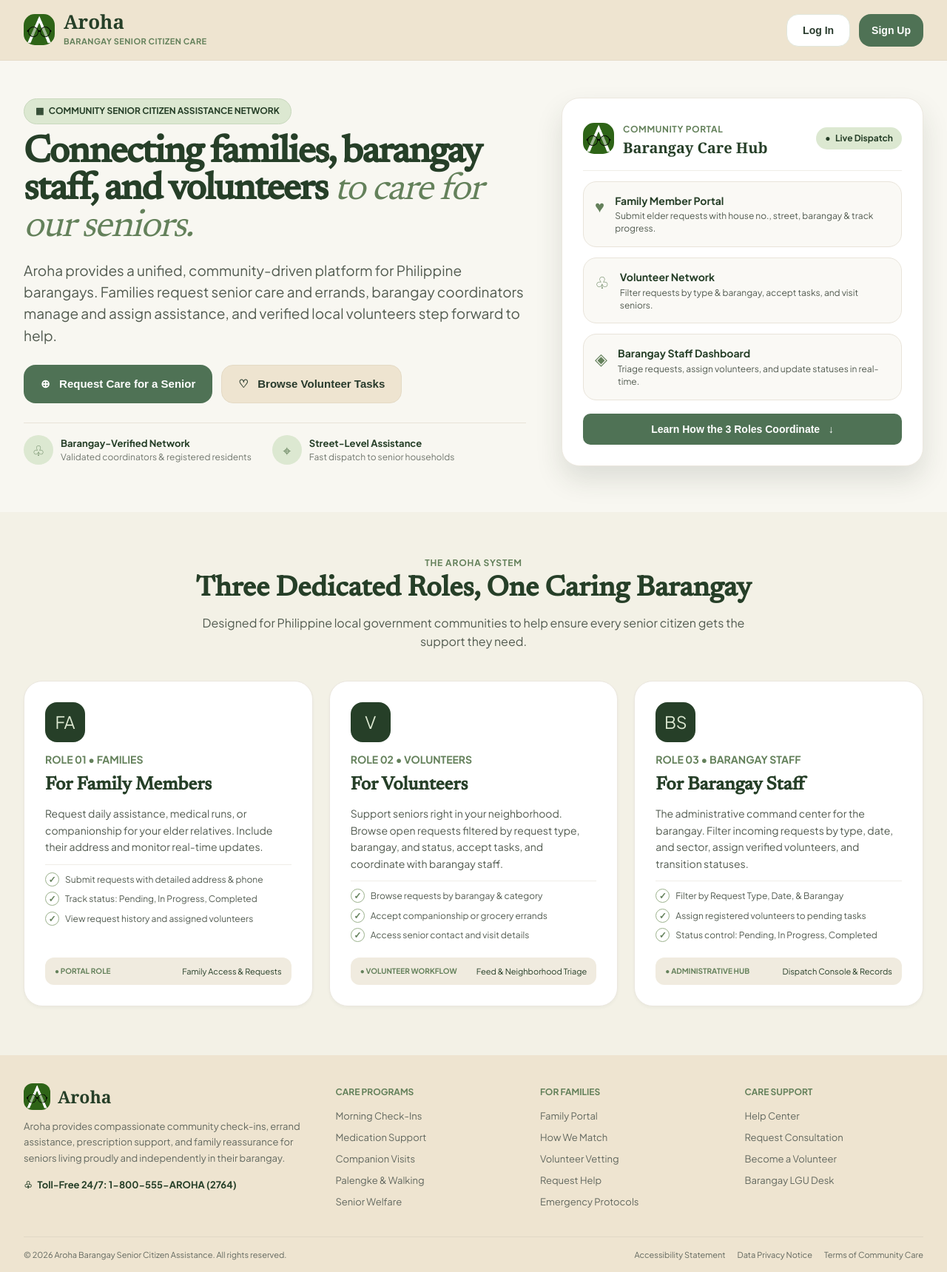
After one commit to JLxav/Aroha, a Django app: page /Aroha/ in a window 1280 px wide. The commit adds this page. Shown: the whole page at 74% size. Run offline with Django 5.2, Linux system fonts and the light colour scheme.

Commit message:
Front-end 1.0

```diff
--- a/aroha_app/templates/barangay/request_detail.html
+++ b/aroha_app/templates/barangay/request_detail.html
@@ -1,4 +1,4 @@
-{% extends "base.html" %}
+{% extends "homepage.html" %}
 {% block title %}Request detail - Aroha{% endblock %}
 {% block body_class %}site-page{% endblock %}
 {% block card_class %}wide{% endblock %}
--- a/aroha_app/templates/barangay/request_list.html
+++ b/aroha_app/templates/barangay/request_list.html
@@ -1,4 +1,4 @@
-{% extends "base.html" %}
+{% extends "homepage.html" %}
 {% block title %}Barangay requests - Aroha{% endblock %}
 {% block body_class %}site-page{% endblock %}
 {% block card_class %}wide{% endblock %}
--- a/aroha_app/templates/base.html
+++ b/aroha_app/templates/homepage.html
@@ -1,3 +1,4 @@
+{% load static %}
 <!DOCTYPE html>
 <html lang="en">
 <head>
@@ -11,6 +12,9 @@
     :root { --ink:#283a2c; --muted:#758174; --green:#4f7255; --green-dark:#38563e; --green-pale:#e8efe5; --paper:#f3f3ed; --white:#fff; --line:#e1e7dc; --shadow:0 14px 38px rgba(40,58,44,.08); }
     * { box-sizing:border-box; }
     body { margin:0; min-height:100vh; padding:32px 20px; background:var(--paper); color:var(--ink); font:16px/1.55 Arial,Helvetica,sans-serif; }
+    body.auth-page { position:relative; isolation:isolate; display:grid; min-height:100vh; place-items:center; padding:32px 20px; overflow-x:hidden; background:transparent; }
+    body.auth-page::before { position:fixed; z-index:0; inset:0; content:""; background:linear-gradient(135deg,rgba(238,228,208,.42),rgba(73,94,66,.24)),url("{% static 'aroha/images/oldpeople.jpg' %}") center/cover no-repeat; filter:blur(2px); transform:scale(1.015); }
+    body.auth-page > .card { position:relative; z-index:1; width:min(100%,460px); max-width:460px; margin:0; padding:0; border:0; background:transparent; box-shadow:none; }
     .card { width:100%; max-width:520px; margin:30px auto; padding:36px; background:var(--white); border:1px solid var(--line); border-radius:20px; box-shadow:var(--shadow); }
     .card.wide { max-width:1440px; min-height:calc(100vh - 64px); padding:36px 42px; }
     h1,h2,h3,p { margin-top:0; }
@@ -21,7 +25,7 @@
     a:hover { text-decoration:underline; }
     .topbar { display:flex; align-items:center; justify-content:space-between; gap:18px; margin-bottom:30px; }
     .brand { display:flex; align-items:center; gap:12px; }
-    .brand-mark { display:grid; width:42px; height:42px; place-items:center; border-radius:14px; background:var(--green-pale); color:var(--green-dark); font-size:21px; font-weight:700; }
+    .brand-mark { display:grid; width:42px; height:42px; place-items:center; border-radius:14px; background:var(--green-dark) url("/static/aroha/images/aroha-logo.png?v=2") center/cover no-repeat; color:transparent; font-size:0; font-weight:700; }
     .brand-name { margin:0; font-size:18px; }
     .nav { display:flex; align-items:center; justify-content:flex-end; flex-wrap:wrap; gap:9px; }
     .btn, button { display:inline-flex; align-items:center; justify-content:center; min-height:42px; padding:10px 16px; border:1px solid transparent; border-radius:10px; background:var(--green); color:white; font:600 14px Arial, sans-serif; cursor:pointer; text-decoration:none; transition:background .15s, transform .15s; }
@@ -60,7 +64,7 @@
     body.site-page h1 { font-family:"Newsreader",Georgia,serif; font-weight:400; }
     body.site-page .subtitle, body.site-page .meta { color:#667064; }
     body.site-page .brand-name { color:var(--green); }
-    body.site-page .brand-mark { border-radius:10px; background:var(--green-dark); color:#fff; }
+    body.site-page .brand-mark { border-radius:10px; background:var(--green-dark) url("/static/aroha/images/aroha-logo.png?v=2") center/cover no-repeat; color:transparent; }
     body.site-page .request-card { background:var(--green-pale); border-color:transparent; border-radius:10px; box-shadow:none; }
     body.site-page .empty-state, body.site-page .detail-list { background:var(--green-pale); border-color:transparent; border-radius:10px; }
     body.site-page .status { background:#E5E9DE; color:var(--green-dark); }
--- /dev/null
+++ b/aroha_app/templates/landing.html
@@ -0,0 +1,110 @@
+{% extends "homepage.html" %}
+{% block title %}Homepage | Aroha{% endblock %}
+{% block body_class %}homepage{% endblock %}
+{% block card_class %}homepage-shell{% endblock %}
+{% block content %}
+<style>
+  body.homepage { --forest:#263f28; --leaf:#64815b; --sage:#dce8d1; --cream:#eee4d0; --paper:#f8f7f1; --text:#525b50; --border:#ece8df; margin:0; padding:0; background:var(--paper); color:var(--text); font-family:"Plus Jakarta Sans",Arial,sans-serif; }
+  body.homepage .homepage-shell { max-width:none; min-height:0; margin:0; padding:0; overflow:hidden; border:0; border-radius:0; background:var(--paper); box-shadow:none; }
+  .home-header { display:flex; align-items:center; justify-content:space-between; min-height:82px; padding:14px max(32px,calc((100% - 1536px)/2)); background:var(--cream); border-bottom:1px solid #e5dcc8; }
+  .home-brand { display:flex; align-items:center; gap:12px; color:var(--forest); }
+  .home-mark { display:grid; width:42px; height:42px; place-items:center; border-radius:15px; background:var(--forest) url("/static/aroha/images/aroha-logo.png?v=2") center/cover no-repeat; color:transparent; font-size:0; }
+  .home-brand strong { display:block; font:700 26px/1 Georgia,"Newsreader",serif; }
+  .home-brand small { display:block; margin-top:5px; color:var(--leaf); font-size:11px; font-weight:700; letter-spacing:.04em; }
+  .home-nav { display:flex; gap:12px; }
+  .home-nav .btn { min-width:86px; min-height:44px; border-radius:16px; }
+  .home-main { max-width:1536px; margin:0 auto; }
+  .hero { display:grid; grid-template-columns:1.25fr .9fr; align-items:center; gap:48px; padding:50px 32px 62px; }
+  .eyebrow { display:inline-flex; align-items:center; gap:9px; margin-bottom:14px; padding:7px 15px; border:1px solid #c8d8bd; border-radius:999px; background:var(--sage); color:var(--forest); font-size:12px; font-weight:700; }
+  .hero h1 { max-width:850px; margin:0 0 18px; color:var(--forest); font:700 clamp(38px,4vw,58px)/.98 "Newsreader",Georgia,serif; letter-spacing:-.035em; }
+  .hero h1 em { color:var(--leaf); font-weight:400; }
+  .hero-copy { max-width:720px; margin:0; font-size:19px; line-height:1.55; }
+  .hero-actions { display:flex; flex-wrap:wrap; gap:12px; margin:25px 0 26px; }
+  .hero-actions .btn { min-height:52px; padding:13px 22px; border-radius:16px; font-size:15px; }
+  .hero-actions .btn.secondary { background:#eee4d0; border-color:#e4dac5; }
+  .trust-row { display:flex; flex-wrap:wrap; gap:20px 28px; padding-top:16px; border-top:1px solid #e8e3d8; }
+  .trust-item { display:flex; align-items:center; gap:10px; font-size:12px; }
+  .trust-icon { display:grid; width:40px; height:40px; flex:none; place-items:center; border-radius:50%; background:var(--sage); color:var(--leaf); font-size:19px; }
+  .trust-item strong { display:block; color:var(--forest); font-size:13px; }
+  .trust-item span:last-child { color:#71776e; }
+  .hub-card { padding:28px; border:1px solid var(--border); border-radius:24px; background:#fff; box-shadow:0 18px 36px rgba(42,53,39,.13); }
+  .hub-head { display:flex; align-items:center; gap:12px; padding-bottom:17px; border-bottom:1px solid #efede7; }
+  .hub-head .home-mark { width:42px; height:42px; }
+  .hub-title small { color:var(--leaf); font-size:12px; font-weight:700; letter-spacing:.05em; }
+  .hub-title strong { display:block; color:var(--forest); font:700 20px Georgia,serif; }
+  .live-pill { margin-left:auto; padding:6px 12px; border-radius:99px; background:var(--sage); color:var(--forest); font-size:12px; font-weight:700; white-space:nowrap; }
+  .hub-row { display:flex; gap:14px; margin-top:14px; padding:15px; border:1px solid #e9e4da; border-radius:18px; background:#faf9f5; }
+  .hub-icon { color:var(--leaf); font-size:22px; }
+  .hub-row strong { display:block; color:var(--forest); font-size:14px; }
+  .hub-row p { margin:2px 0 0; font-size:12px; line-height:1.4; }
+  .hub-link { display:flex; justify-content:center; width:100%; margin-top:18px; }
+  .roles { padding:60px 32px 66px; background:#f3f1e6; text-align:center; }
+  .roles-kicker { margin:0 0 4px; color:var(--leaf); font-size:12px; font-weight:700; letter-spacing:.07em; }
+  .roles h2 { margin:0; color:var(--forest); font:700 clamp(30px,3vw,42px)/1.15 "Newsreader",Georgia,serif; }
+  .roles-intro { max-width:740px; margin:12px auto 40px; }
+  .role-grid { display:grid; grid-template-columns:repeat(3,minmax(0,1fr)); gap:22px; text-align:left; }
+  .role-card { display:flex; min-height:440px; flex-direction:column; padding:28px; border:1px solid #ebe7df; border-radius:25px; background:white; box-shadow:0 2px 4px rgba(35,50,35,.04); }
+  .role-icon { display:grid; width:54px; height:54px; place-items:center; margin-bottom:12px; border-radius:16px; background:var(--forest); color:#dce8d1; font-size:23px; }
+  .role-label { margin:0 0 8px; color:var(--leaf); font-size:12px; font-weight:700; }
+  .role-card h3 { margin:0 0 14px; color:var(--forest); font:700 25px "Newsreader",Georgia,serif; }
+  .role-card p { margin:0 0 12px; font-size:14px; line-height:1.6; }
+  .role-points { margin:0; padding:10px 0 0; border-top:1px solid #efede7; list-style:none; }
+  .role-points li { margin:0 0 7px; font-size:12px; }
+  .role-points li::before { content:"✓"; display:inline-grid; width:17px; height:17px; place-items:center; margin-right:8px; border:1px solid #9cb28d; border-radius:50%; color:var(--leaf); font-weight:700; }
+  .role-tag { display:flex; align-items:center; justify-content:space-between; gap:8px; margin-top:auto; padding:10px 13px; border-radius:12px; background:#f0ebdf; color:var(--forest); font-size:11px; }
+  .role-tag strong { color:var(--leaf); font-size:10px; }
+  .home-footer { padding:38px max(32px,calc((100% - 1536px)/2)) 0; background:var(--cream); color:#62685f; }
+  .footer-top { display:grid; grid-template-columns:1.6fr repeat(3,1fr); gap:35px; padding-bottom:28px; }
+  .footer-about { max-width:460px; }
+  .footer-brand { display:flex; align-items:center; gap:10px; margin-bottom:12px; color:var(--forest); font:700 23px Georgia,serif; }
+  .footer-brand .home-mark { width:36px; height:36px; border-radius:12px; font-size:0; }
+  .footer-about p { margin:0 0 12px; font-size:13px; line-height:1.65; }
+  .footer-phone { color:var(--forest); font-size:13px; font-weight:700; }
+  .footer-column strong { display:block; margin:3px 0 12px; color:var(--leaf); font-size:12px; }
+  .footer-column a { display:block; margin:0 0 9px; color:#62685f; font-size:13px; }
+  .footer-bottom { display:flex; justify-content:space-between; gap:16px; padding:15px 0; border-top:1px solid #e1d8c5; font-size:11px; }
+  .footer-legal { display:flex; flex-wrap:wrap; gap:16px; }
+  .footer-legal a { color:#62685f; }
+  @media(max-width:900px) { .hero { grid-template-columns:1fr; gap:30px; } .hub-card { max-width:650px; } .role-grid { grid-template-columns:1fr 1fr; } .footer-top { grid-template-columns:1fr 1fr; } }
+  @media(max-width:600px) { .home-header { padding:12px 18px; } .home-brand strong { font-size:22px; } .home-brand small { font-size:9px; } .home-nav { gap:7px; } .home-nav .btn { min-width:0; padding:8px 12px; font-size:12px; } .hero { padding:35px 18px 42px; } .hero-copy { font-size:16px; } .hero h1 { font-size:42px; } .hero-actions .btn { width:100%; } .hub-card { padding:18px; border-radius:18px; } .live-pill { font-size:10px; padding:5px 8px; } .roles { padding:45px 18px; } .role-grid { grid-template-columns:1fr; gap:14px; } .role-card { min-height:390px; padding:22px; } .footer-top { grid-template-columns:1fr 1fr; gap:24px 18px; } .footer-about { grid-column:1/-1; } .home-footer { padding:30px 18px 0; } .footer-bottom { flex-direction:column; } }
+</style>
+<header class="home-header">
+  <a class="home-brand" href="{% url 'homepage' %}" aria-label="Aroha Homepage"><span class="home-mark">A</span><span><strong>Aroha</strong><small>BARANGAY SENIOR CITIZEN CARE</small></span></a>
+  <nav class="home-nav" aria-label="Account navigation"><a class="btn secondary" href="{% url 'login' %}">Log In</a><a class="btn" href="{% url 'signup' %}">Sign Up</a></nav>
+</header>
+<main class="home-main">
+  <section class="hero">
+    <div>
+      <div class="eyebrow">▦ &nbsp; COMMUNITY SENIOR CITIZEN ASSISTANCE NETWORK</div>
+      <h1>Connecting families, barangay staff, and volunteers <em>to care for our seniors.</em></h1>
+      <p class="hero-copy">Aroha provides a unified, community-driven platform for Philippine barangays. Families request senior care and errands, barangay coordinators manage and assign assistance, and verified local volunteers step forward to help.</p>
+      <div class="hero-actions"><a class="btn" href="{% url 'signup' %}">⊕ &nbsp; Request Care for a Senior</a><a class="btn secondary" href="#volunteers">♡ &nbsp; Browse Volunteer Tasks</a></div>
+      <div class="trust-row"><div class="trust-item"><span class="trust-icon">♧</span><span><strong>Barangay-Verified Network</strong>Validated coordinators &amp; registered residents</span></div><div class="trust-item"><span class="trust-icon">⌖</span><span><strong>Street-Level Assistance</strong>Fast dispatch to senior households</span></div></div>
+    </div>
+    <aside class="hub-card" aria-label="Aroha community portal roles">
+      <div class="hub-head"><span class="home-mark">A</span><span class="hub-title"><small>COMMUNITY PORTAL</small><strong>Barangay Care Hub</strong></span><span class="live-pill">● &nbsp; Live Dispatch</span></div>
+      <div class="hub-row"><span class="hub-icon">♥</span><div><strong>Family Member Portal</strong><p>Submit elder requests with house no., street, barangay &amp; track progress.</p></div></div>
+      <div class="hub-row"><span class="hub-icon">♧</span><div><strong>Volunteer Network</strong><p>Filter requests by type &amp; barangay, accept tasks, and visit seniors.</p></div></div>
+      <div class="hub-row"><span class="hub-icon">◈</span><div><strong>Barangay Staff Dashboard</strong><p>Triage requests, assign volunteers, and update statuses in real-time.</p></div></div>
+      <a class="btn hub-link" href="{% url 'homepage' %}">Learn How the 3 Roles Coordinate &nbsp; ↓</a>
+    </aside>
+  </section>
+  <section class="roles" id="roles">
+    <p class="roles-kicker">THE AROHA SYSTEM</p><h2>Three Dedicated Roles, One Caring Barangay</h2><p class="roles-intro">Designed for Philippine local government communities to help ensure every senior citizen gets the support they need.</p>
+    <div class="role-grid">
+      <article class="role-card"><span class="role-icon">FA</span><p class="role-label">ROLE 01 • FAMILIES</p><h3>For Family Members</h3><p>Request daily assistance, medical runs, or companionship for your elder relatives. Include their address and monitor real-time updates.</p><ul class="role-points"><li>Submit requests with detailed address &amp; phone</li><li>Track status: Pending, In Progress, Completed</li><li>View request history and assigned volunteers</li></ul><div class="role-tag"><strong>● PORTAL ROLE</strong><span>Family Access &amp; Requests</span></div></article>
+      <article class="role-card" id="volunteers"><span class="role-icon">V</span><p class="role-label">ROLE 02 • VOLUNTEERS</p><h3>For Volunteers</h3><p>Support seniors right in your neighborhood. Browse open requests filtered by request type, barangay, and status, accept tasks, and coordinate with barangay staff.</p><ul class="role-points"><li>Browse requests by barangay &amp; category</li><li>Accept companionship or grocery errands</li><li>Access senior contact and visit details</li></ul><div class="role-tag"><strong>● VOLUNTEER WORKFLOW</strong><span>Feed &amp; Neighborhood Triage</span></div></article>
+      <article class="role-card"><span class="role-icon">BS</span><p class="role-label">ROLE 03 • BARANGAY STAFF</p><h3>For Barangay Staff</h3><p>The administrative command center for the barangay. Filter incoming requests by type, date, and sector, assign verified volunteers, and transition statuses.</p><ul class="role-points"><li>Filter by Request Type, Date, &amp; Barangay</li><li>Assign registered volunteers to pending tasks</li><li>Status control: Pending, In Progress, Completed</li></ul><div class="role-tag"><strong>● ADMINISTRATIVE HUB</strong><span>Dispatch Console &amp; Records</span></div></article>
+    </div>
+  </section>
+</main>
+<footer class="home-footer">
+  <div class="footer-top">
+    <div class="footer-about"><div class="footer-brand"><span class="home-mark">A</span>Aroha</div><p>Aroha provides compassionate community check-ins, errand assistance, prescription support, and family reassurance for seniors living proudly and independently in their barangay.</p><a class="footer-phone" href="tel:180055527642764">♧ &nbsp; Toll-Free 24/7: 1-800-555-AROHA (2764)</a></div>
+    <div class="footer-column"><strong>CARE PROGRAMS</strong><a href="{% url 'homepage' %}">Morning Check-Ins</a><a href="{% url 'homepage' %}">Medication Support</a><a href="{% url 'homepage' %}">Companion Visits</a><a href="{% url 'homepage' %}">Palengke &amp; Walking</a><a href="{% url 'homepage' %}">Senior Welfare</a></div>
+    <div class="footer-column"><strong>FOR FAMILIES</strong><a href="{% url 'login' %}">Family Portal</a><a href="{% url 'homepage' %}">How We Match</a><a href="{% url 'homepage' %}">Volunteer Vetting</a><a href="{% url 'signup' %}">Request Help</a><a href="{% url 'homepage' %}">Emergency Protocols</a></div>
+    <div class="footer-column"><strong>CARE SUPPORT</strong><a href="{% url 'homepage' %}">Help Center</a><a href="{% url 'signup' %}">Request Consultation</a><a href="{% url 'signup' %}">Become a Volunteer</a><a href="{% url 'login' %}">Barangay LGU Desk</a></div>
+  </div>
+  <div class="footer-bottom"><span>© 2026 Aroha Barangay Senior Citizen Assistance. All rights reserved.</span><span class="footer-legal"><a href="#">Accessibility Statement</a><a href="#">Data Privacy Notice</a><a href="#">Terms of Community Care</a></span></div>
+</footer>
+{% endblock %}
--- a/aroha_app/templates/profile_preview.html
+++ b/aroha_app/templates/profile_preview.html
@@ -1,4 +1,4 @@
-{% extends "base.html" %}
+{% extends "homepage.html" %}
 {% block title %}{{ role_label }} profile - Aroha{% endblock %}
 {% block body_class %}site-page{% endblock %}
 {% block card_class %}wide{% endblock %}
--- a/aroha_app/templates/requester/request_form.html
+++ b/aroha_app/templates/requester/request_form.html
@@ -1,4 +1,4 @@
-{% extends "base.html" %}
+{% extends "homepage.html" %}
 {% block title %}{% if object %}Edit request{% else %}New request{% endif %} - Aroha{% endblock %}
 {% block body_class %}site-page{% endblock %}
 {% block card_class %}wide{% endblock %}
--- a/aroha_app/templates/requester/request_history.html
+++ b/aroha_app/templates/requester/request_history.html
@@ -1,4 +1,4 @@
-{% extends "base.html" %}
+{% extends "homepage.html" %}
 {% block title %}Request history - Aroha{% endblock %}
 {% block body_class %}site-page{% endblock %}
 {% block card_class %}wide{% endblock %}
--- a/aroha_app/templates/requester/request_list.html
+++ b/aroha_app/templates/requester/request_list.html
@@ -1,4 +1,4 @@
-{% extends "base.html" %}
+{% extends "homepage.html" %}
 {% block title %}My requests - Aroha{% endblock %}
 {% block body_class %}site-page{% endblock %}
 {% block card_class %}wide{% endblock %}
--- a/aroha_app/templates/volunteer/request_detail.html
+++ b/aroha_app/templates/volunteer/request_detail.html
@@ -1,4 +1,4 @@
-{% extends "base.html" %}
+{% extends "homepage.html" %}
 {% block title %}Request detail - Aroha{% endblock %}
 {% block body_class %}site-page{% endblock %}
 {% block card_class %}wide{% endblock %}
--- a/aroha_app/templates/volunteer/request_list.html
+++ b/aroha_app/templates/volunteer/request_list.html
@@ -1,4 +1,4 @@
-{% extends "base.html" %}
+{% extends "homepage.html" %}
 {% block title %}Volunteer requests - Aroha{% endblock %}
 {% block body_class %}site-page{% endblock %}
 {% block card_class %}wide{% endblock %}
--- a/aroha_app/views.py
+++ b/aroha_app/views.py
@@ -5,7 +5,12 @@ from django.shortcuts import get_object_or_404, redirect, render
 from .forms import HelpRequestForm, SignUpForm
 from .models import HelpRequest
 
-#Joseth
+
+def homepage(request):
+    """Render the public Aroha landing page."""
+    return render(request, "landing.html")
+
+
 # ==========================================
 # Authentication & Access Views
 # ==========================================
--- a/config/settings.py
+++ b/config/settings.py
@@ -122,7 +122,7 @@ LOGOUT_REDIRECT_URL = "login"
 # Static files (CSS, JavaScript, Images)
 # https://docs.djangoproject.com/en/6.1/howto/static-files/
 
-STATIC_URL = 'static/'
+STATIC_URL = '/static/'
 
 
 # Email
--- a/config/urls.py
+++ b/config/urls.py
@@ -17,12 +17,15 @@ Including another URLconf
 from django.contrib import admin
 from django.contrib.auth import views as auth_views
 from django.urls import path
+from django.views.generic.base import RedirectView
 
 from aroha_app import views
 from aroha_app.forms import ApprovedAuthenticationForm
 
 urlpatterns = [
     path("admin/", admin.site.urls),
+    path("", RedirectView.as_view(pattern_name="homepage", permanent=False), name="home"),
+    path("Aroha/", views.homepage, name="homepage"),
     path(
         "login/",
         auth_views.LoginView.as_view(authentication_form=ApprovedAuthenticationForm),
```
Also changed, not shown: aroha_app/templates/registration/login.html (+9 -4 lines), aroha_app/templates/registration/signup.html (+9 -4 lines), aroha_app/static/aroha/images/aroha-logo.png (added), aroha_app/static/aroha/images/oldpeople.jpg (added).
